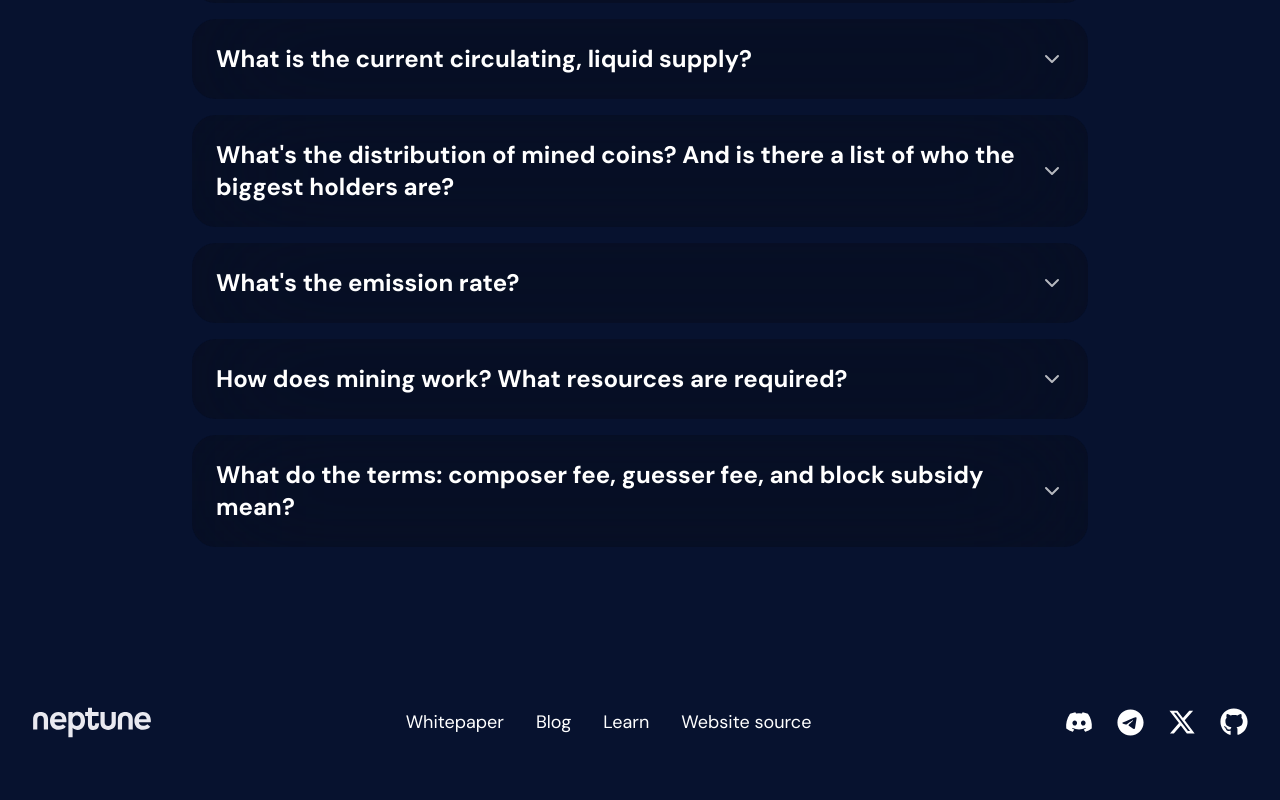
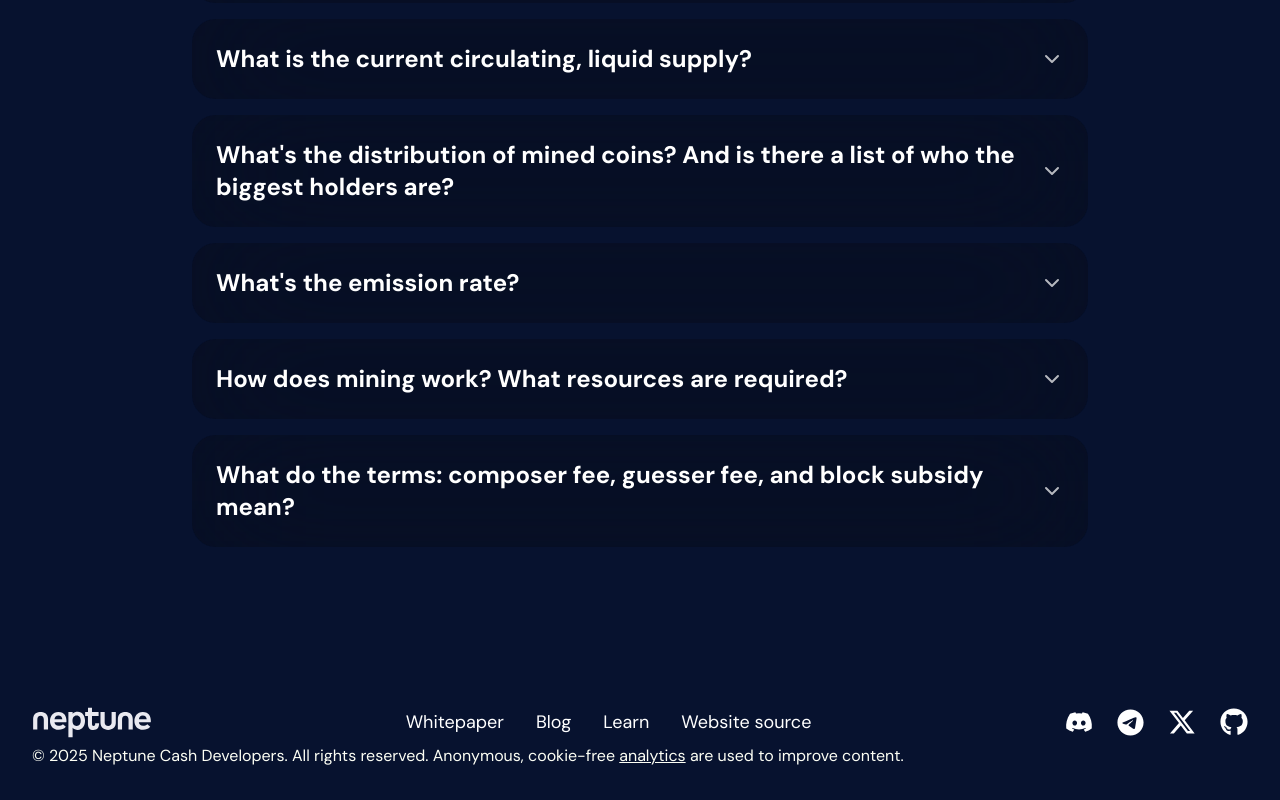
Before and after one commit to imalfect/neptune-website, a Next.js app: page / in a window 1280 px wide. Shown: the part 6969-7769 px from the top of the page. Before the commit the page ends 7739 px from the top, so only its background shows below. Built offline with nearby package versions, Linux system fonts and the light colour scheme.

Commit message:
add rybbit analytics
did I mention they're anonymous and cookie-free?

```diff
--- a/src/app/layout.tsx
+++ b/src/app/layout.tsx
@@ -4,6 +4,7 @@ import { WebsiteNavbar } from '@/components/layout/Navbar';
 import * as motion from 'motion/react-client';
 import { Metadata } from 'next';
 import { DM_Sans } from 'next/font/google';
+import Script from 'next/script';
 import React from 'react';
 import './globals.css';
 
@@ -51,6 +52,11 @@ export default function RootLayout({
 				<div className="mt-32">
 					<Footer />
 				</div>
+				<Script
+					src="https://rybbit.imal.dev/api/script.js"
+					data-site-id="3"
+					strategy="afterInteractive"
+				/>
 			</body>
 		</html>
 	);
--- a/src/components/layout/Footer.tsx
+++ b/src/components/layout/Footer.tsx
@@ -6,7 +6,7 @@ import { FaDiscord, FaGithub, FaTelegram, FaXTwitter } from 'react-icons/fa6';
 export default function Footer() {
 	return (
 		<footer className="mt-auto w-full">
-			<div className="mx-auto max-w-7xl px-4 py-8 sm:px-6 lg:px-8">
+			<div className="mx-auto max-w-7xl space-y-1.5 px-4 py-8 sm:px-6 lg:px-8">
 				<div className="flex flex-col items-center justify-between gap-6 sm:flex-row">
 					{/* Logo */}
 					<Link href="/" className="flex items-center gap-3">
@@ -56,6 +56,14 @@ export default function Footer() {
 						/>
 					</div>
 				</div>
+				<span>
+					&copy; {new Date().getFullYear()} Neptune Cash Developers. All rights reserved. Anonymous,
+					cookie-free{' '}
+					<Link href="https://www.rybbit.io" target="_blank" className="underline">
+						analytics
+					</Link>{' '}
+					are used to improve content.
+				</span>
 			</div>
 		</footer>
 	);
```
